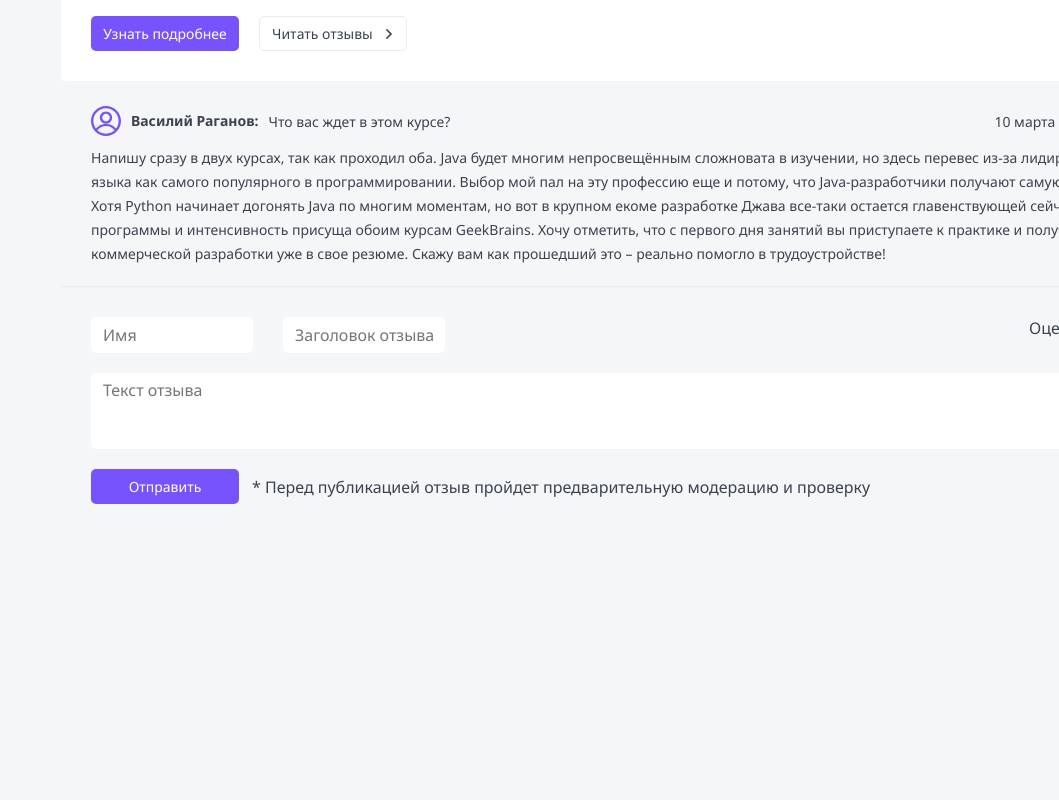
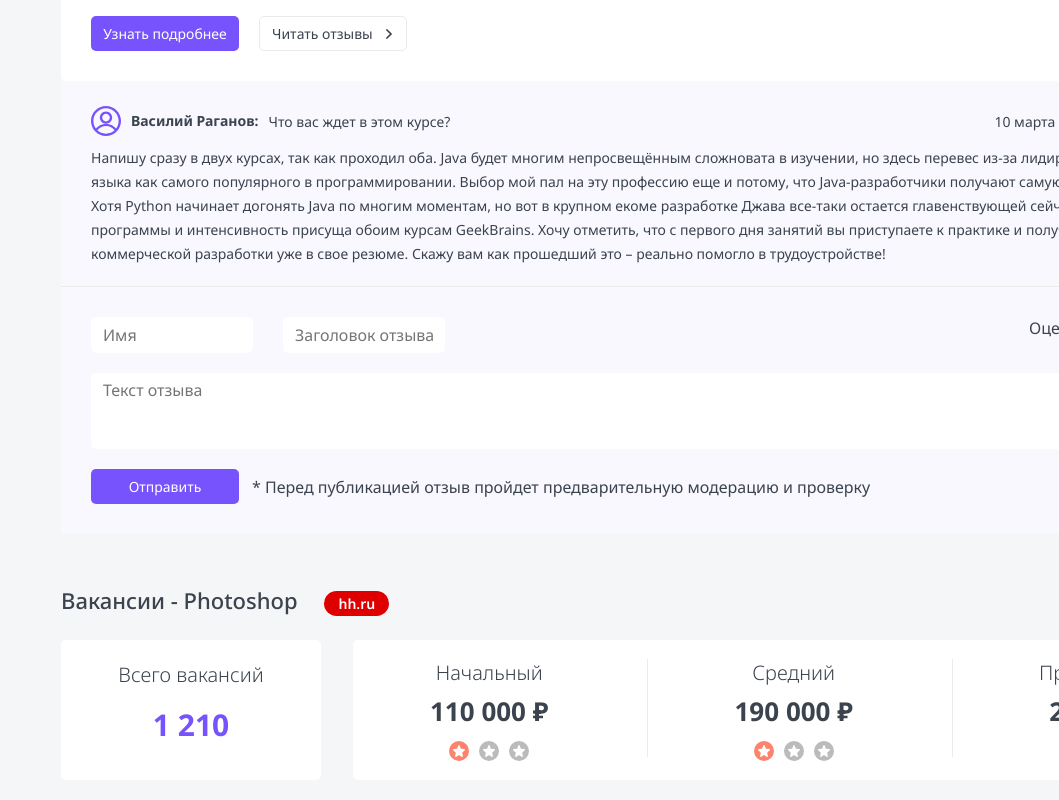
Before and after one commit to nik12224/owl-top, a React (Create React App) app: page / in a window 1280 px wide. Shown: the part 420-1220 px from the top of the page, without its empty margins (221-1280 px from the left). Before the commit the page ends 954 px from the top, so only its background shows below. Built offline with nearby package versions, Linux system fonts and the light colour scheme.

Commit message:
Добавяет блок вакансии и стилизиует

```diff
--- a/src/components/Course/Course.tsx
+++ b/src/components/Course/Course.tsx
@@ -2,6 +2,7 @@ import React from 'react'
 import logo from '../../assets/rectangle.png'
 import avatar from '../../assets/avatar.svg'
 import '../../scss/app.scss'
+import Vacansy from '../Vacansy/Vacansy'
 
 const Course: React.FC = () => {
 	return (
@@ -221,6 +222,7 @@ const Course: React.FC = () => {
 					</div>
 				</form>
 			</div>
+			<Vacansy />
 		</div>
 	)
 }
--- a/src/components/Vacansy/Vacansy.tsx
+++ b/src/components/Vacansy/Vacansy.tsx
@@ -1,7 +1,105 @@
-import React from 'react'
+import '../../scss/components/_all.scss'
 
 const Vacansy = () => {
-	return <div>Vacansy</div>
+	return (
+		<section className="vacansy">
+			<h2>
+				Вакансии - Photoshop <span>hh.ru</span>
+			</h2>
+			<div className="vacansy__body">
+				<div className="vacansy__left">
+					<p>Всего вакансий</p>
+					<b>1 210</b>
+				</div>
+				<div className="vacansy__right">
+					<div className="vacansy__right--item vacansy__right--line">
+						<p>Начальный</p>
+						<b>110 000 ₽</b>
+						<div className="vacansy__right--stars">
+							<svg
+								width="80"
+								height="20"
+								viewBox="0 0 80 20"
+								fill="none"
+								xmlns="http://www.w3.org/2000/svg">
+								<circle cx="10" cy="10" r="10" fill="#FC836D" />
+								<path
+									d="M15.9686 8.53412C15.8896 8.28056 15.6741 8.10105 15.4201 8.07707L11.9561 7.7489L10.5871 4.40432C10.486 4.15859 10.256 4 10 4C9.74402 4 9.51395 4.15859 9.41351 4.40432L8.0445 7.7489L4.57991 8.07707C4.32594 8.10152 4.11088 8.28104 4.03141 8.53412C3.9524 8.78768 4.02537 9.06579 4.21745 9.24157L6.83599 11.6376L6.06391 15.186C6.00742 15.4469 6.10447 15.7167 6.31193 15.8732C6.42345 15.9578 6.55446 16 6.68593 16C6.79891 16 6.91198 15.9687 7.01296 15.9056L10 14.0419L12.9865 15.9056C13.2056 16.0422 13.4811 16.0297 13.6881 15.8732C13.8955 15.7167 13.9926 15.4469 13.9361 15.186L13.164 11.6376L15.7826 9.24157C15.9746 9.06579 16.0476 8.78825 15.9686 8.53412Z"
+									fill="white"
+								/>
+								<circle cx="40" cy="10" r="10" fill="#BBBBBB" />
+								<path
+									d="M45.9686 8.53412C45.8896 8.28056 45.6741 8.10105 45.4201 8.07707L41.9561 7.7489L40.5871 4.40432C40.486 4.15859 40.256 4 40 4C39.744 4 39.5139 4.15859 39.4135 4.40432L38.0445 7.7489L34.5799 8.07707C34.3259 8.10152 34.1109 8.28104 34.0314 8.53412C33.9524 8.78768 34.0254 9.06579 34.2174 9.24157L36.836 11.6376L36.0639 15.186C36.0074 15.4469 36.1045 15.7167 36.3119 15.8732C36.4234 15.9578 36.5545 16 36.6859 16C36.7989 16 36.912 15.9687 37.013 15.9056L40 14.0419L42.9865 15.9056C43.2056 16.0422 43.4811 16.0297 43.6881 15.8732C43.8955 15.7167 43.9926 15.4469 43.9361 15.186L43.164 11.6376L45.7826 9.24157C45.9746 9.06579 46.0476 8.78825 45.9686 8.53412Z"
+									fill="white"
+								/>
+								<circle cx="70" cy="10" r="10" fill="#BBBBBB" />
+								<path
+									d="M75.9686 8.53412C75.8896 8.28056 75.6741 8.10105 75.4201 8.07707L71.9561 7.7489L70.5871 4.40432C70.486 4.15859 70.256 4 70 4C69.744 4 69.5139 4.15859 69.4135 4.40432L68.0445 7.7489L64.5799 8.07707C64.3259 8.10152 64.1109 8.28104 64.0314 8.53412C63.9524 8.78768 64.0254 9.06579 64.2174 9.24157L66.836 11.6376L66.0639 15.186C66.0074 15.4469 66.1045 15.7167 66.3119 15.8732C66.4234 15.9578 66.5545 16 66.6859 16C66.7989 16 66.912 15.9687 67.013 15.9056L70 14.0419L72.9865 15.9056C73.2056 16.0422 73.4811 16.0297 73.6881 15.8732C73.8955 15.7167 73.9926 15.4469 73.9361 15.186L73.164 11.6376L75.7826 9.24157C75.9746 9.06579 76.0476 8.78825 75.9686 8.53412Z"
+									fill="white"
+								/>
+							</svg>
+						</div>
+					</div>
+					<div className="vacansy__right--item vacansy__right--line">
+						<p>Средний</p>
+						<b>190 000 ₽</b>
+						<div className="vacansy__right--stars">
+							<svg
+								width="80"
+								height="20"
+								viewBox="0 0 80 20"
+								fill="none"
+								xmlns="http://www.w3.org/2000/svg">
+								<circle cx="10" cy="10" r="10" fill="#FC836D" />
+								<path
+									d="M15.9686 8.53412C15.8896 8.28056 15.6741 8.10105 15.4201 8.07707L11.9561 7.7489L10.5871 4.40432C10.486 4.15859 10.256 4 10 4C9.74402 4 9.51395 4.15859 9.41351 4.40432L8.0445 7.7489L4.57991 8.07707C4.32594 8.10152 4.11088 8.28104 4.03141 8.53412C3.9524 8.78768 4.02537 9.06579 4.21745 9.24157L6.83599 11.6376L6.06391 15.186C6.00742 15.4469 6.10447 15.7167 6.31193 15.8732C6.42345 15.9578 6.55446 16 6.68593 16C6.79891 16 6.91198 15.9687 7.01296 15.9056L10 14.0419L12.9865 15.9056C13.2056 16.0422 13.4811 16.0297 13.6881 15.8732C13.8955 15.7167 13.9926 15.4469 13.9361 15.186L13.164 11.6376L15.7826 9.24157C15.9746 9.06579 16.0476 8.78825 15.9686 8.53412Z"
+									fill="white"
+								/>
+								<circle cx="40" cy="10" r="10" fill="#BBBBBB" />
+								<path
+									d="M45.9686 8.53412C45.8896 8.28056 45.6741 8.10105 45.4201 8.07707L41.9561 7.7489L40.5871 4.40432C40.486 4.15859 40.256 4 40 4C39.744 4 39.5139 4.15859 39.4135 4.40432L38.0445 7.7489L34.5799 8.07707C34.3259 8.10152 34.1109 8.28104 34.0314 8.53412C33.9524 8.78768 34.0254 9.06579 34.2174 9.24157L36.836 11.6376L36.0639 15.186C36.0074 15.4469 36.1045 15.7167 36.3119 15.8732C36.4234 15.9578 36.5545 16 36.6859 16C36.7989 16 36.912 15.9687 37.013 15.9056L40 14.0419L42.9865 15.9056C43.2056 16.0422 43.4811 16.0297 43.6881 15.8732C43.8955 15.7167 43.9926 15.4469 43.9361 15.186L43.164 11.6376L45.7826 9.24157C45.9746 9.06579 46.0476 8.78825 45.9686 8.53412Z"
+									fill="white"
+								/>
+								<circle cx="70" cy="10" r="10" fill="#BBBBBB" />
+								<path
+									d="M75.9686 8.53412C75.8896 8.28056 75.6741 8.10105 75.4201 8.07707L71.9561 7.7489L70.5871 4.40432C70.486 4.15859 70.256 4 70 4C69.744 4 69.5139 4.15859 69.4135 4.40432L68.0445 7.7489L64.5799 8.07707C64.3259 8.10152 64.1109 8.28104 64.0314 8.53412C63.9524 8.78768 64.0254 9.06579 64.2174 9.24157L66.836 11.6376L66.0639 15.186C66.0074 15.4469 66.1045 15.7167 66.3119 15.8732C66.4234 15.9578 66.5545 16 66.6859 16C66.7989 16 66.912 15.9687 67.013 15.9056L70 14.0419L72.9865 15.9056C73.2056 16.0422 73.4811 16.0297 73.6881 15.8732C73.8955 15.7167 73.9926 15.4469 73.9361 15.186L73.164 11.6376L75.7826 9.24157C75.9746 9.06579 76.0476 8.78825 75.9686 8.53412Z"
+									fill="white"
+								/>
+							</svg>
+						</div>
+					</div>
+					<div className="vacansy__right--item">
+						<p>Профессионал</p>
+						<b>260 000 ₽</b>
+						<div className="vacansy__right--stars">
+							<svg
+								width="80"
+								height="20"
+								viewBox="0 0 80 20"
+								fill="none"
+								xmlns="http://www.w3.org/2000/svg">
+								<circle cx="10" cy="10" r="10" fill="#FC836D" />
+								<path
+									d="M15.9686 8.53412C15.8896 8.28056 15.6741 8.10105 15.4201 8.07707L11.9561 7.7489L10.5871 4.40432C10.486 4.15859 10.256 4 10 4C9.74402 4 9.51395 4.15859 9.41351 4.40432L8.0445 7.7489L4.57991 8.07707C4.32594 8.10152 4.11088 8.28104 4.03141 8.53412C3.9524 8.78768 4.02537 9.06579 4.21745 9.24157L6.83599 11.6376L6.06391 15.186C6.00742 15.4469 6.10447 15.7167 6.31193 15.8732C6.42345 15.9578 6.55446 16 6.68593 16C6.79891 16 6.91198 15.9687 7.01296 15.9056L10 14.0419L12.9865 15.9056C13.2056 16.0422 13.4811 16.0297 13.6881 15.8732C13.8955 15.7167 13.9926 15.4469 13.9361 15.186L13.164 11.6376L15.7826 9.24157C15.9746 9.06579 16.0476 8.78825 15.9686 8.53412Z"
+									fill="white"
+								/>
+								<circle cx="40" cy="10" r="10" fill="#BBBBBB" />
+								<path
+									d="M45.9686 8.53412C45.8896 8.28056 45.6741 8.10105 45.4201 8.07707L41.9561 7.7489L40.5871 4.40432C40.486 4.15859 40.256 4 40 4C39.744 4 39.5139 4.15859 39.4135 4.40432L38.0445 7.7489L34.5799 8.07707C34.3259 8.10152 34.1109 8.28104 34.0314 8.53412C33.9524 8.78768 34.0254 9.06579 34.2174 9.24157L36.836 11.6376L36.0639 15.186C36.0074 15.4469 36.1045 15.7167 36.3119 15.8732C36.4234 15.9578 36.5545 16 36.6859 16C36.7989 16 36.912 15.9687 37.013 15.9056L40 14.0419L42.9865 15.9056C43.2056 16.0422 43.4811 16.0297 43.6881 15.8732C43.8955 15.7167 43.9926 15.4469 43.9361 15.186L43.164 11.6376L45.7826 9.24157C45.9746 9.06579 46.0476 8.78825 45.9686 8.53412Z"
+									fill="white"
+								/>
+								<circle cx="70" cy="10" r="10" fill="#BBBBBB" />
+								<path
+									d="M75.9686 8.53412C75.8896 8.28056 75.6741 8.10105 75.4201 8.07707L71.9561 7.7489L70.5871 4.40432C70.486 4.15859 70.256 4 70 4C69.744 4 69.5139 4.15859 69.4135 4.40432L68.0445 7.7489L64.5799 8.07707C64.3259 8.10152 64.1109 8.28104 64.0314 8.53412C63.9524 8.78768 64.0254 9.06579 64.2174 9.24157L66.836 11.6376L66.0639 15.186C66.0074 15.4469 66.1045 15.7167 66.3119 15.8732C66.4234 15.9578 66.5545 16 66.6859 16C66.7989 16 66.912 15.9687 67.013 15.9056L70 14.0419L72.9865 15.9056C73.2056 16.0422 73.4811 16.0297 73.6881 15.8732C73.8955 15.7167 73.9926 15.4469 73.9361 15.186L73.164 11.6376L75.7826 9.24157C75.9746 9.06579 76.0476 8.78825 75.9686 8.53412Z"
+									fill="white"
+								/>
+							</svg>
+						</div>
+					</div>
+				</div>
+			</div>
+		</section>
+	)
 }
 
 export default Vacansy
--- a/src/scss/app.scss
+++ b/src/scss/app.scss
@@ -4,6 +4,7 @@
 
 body {
 	background-color: #f5f6f8;
+	padding-bottom: 100px;
 }
 
 .wrapper {
--- a/src/scss/components/_all.scss
+++ b/src/scss/components/_all.scss
@@ -3,3 +3,4 @@
 @import './search.scss';
 @import './comments.scss';
 @import './form.scss';
+@import './vacansy.scss';
--- a/src/scss/components/_comments.scss
+++ b/src/scss/components/_comments.scss
@@ -1,6 +1,7 @@
 .comments {
 	padding: 25px 30px 20px 30px;
 	border-bottom: 1px solid #ebebeb;
+	background-color: #f9f8ff;
 
 	p {
 		font-size: 14px;
--- a/src/scss/components/_form.scss
+++ b/src/scss/components/_form.scss
@@ -1,5 +1,6 @@
 .form {
 	padding: 30px;
+	background-color: #f9f8ff;
 
 	form {
 		display: flex;
--- /dev/null
+++ b/src/scss/components/_vacansy.scss
@@ -0,0 +1,99 @@
+.vacansy {
+	padding-top: 51px;
+	h2 {
+		font-weight: 500;
+		font-size: 22px;
+		line-height: 30px;
+		margin-bottom: 24px;
+
+		span {
+			background-color: #de0000;
+			color: #fff;
+			border-radius: 20px;
+			font-weight: 600;
+			font-size: 14px;
+			line-height: 19px;
+			text-align: center;
+			display: inline-block;
+			width: 65px;
+			height: 25px;
+			padding-top: 3px;
+			padding-bottom: 3px;
+			margin-left: 21px;
+		}
+	}
+
+	&__body {
+		display: flex;
+		justify-content: space-between;
+
+		p {
+			font-weight: 300;
+			font-size: 20px;
+			line-height: 27px;
+		}
+	}
+
+	&__left {
+		background-color: #fff;
+		border-radius: 5px;
+		width: 100%;
+		max-width: 260px;
+		height: 140px;
+		display: flex;
+		flex-direction: column;
+		align-items: center;
+		justify-content: space-between;
+		padding-top: 21px;
+		padding-bottom: 31px;
+
+		b {
+			color: #7653fc;
+			font-weight: 700;
+			font-size: 30px;
+			line-height: 49px;
+		}
+	}
+
+	&__right {
+		background-color: #fff;
+		border-radius: 5px;
+		display: flex;
+		justify-content: space-between;
+		align-items: center;
+		width: 100%;
+		max-width: 908px;
+		height: 140px;
+		padding: 21px 83px 17px 77px;
+
+		b {
+			font-weight: 700;
+			font-size: 26px;
+			line-height: 35px;
+			margin-bottom: 12px;
+		}
+
+		&--item {
+			display: flex;
+			flex-direction: column;
+			align-items: center;
+			position: relative;
+
+			p {
+				margin-bottom: 8px;
+			}
+		}
+
+		&--line {
+			&::after {
+				content: '';
+				display: block;
+				position: absolute;
+				height: 98px;
+				width: 1px;
+				background-color: #ebebeb;
+				right: -100px;
+			}
+		}
+	}
+}
```
